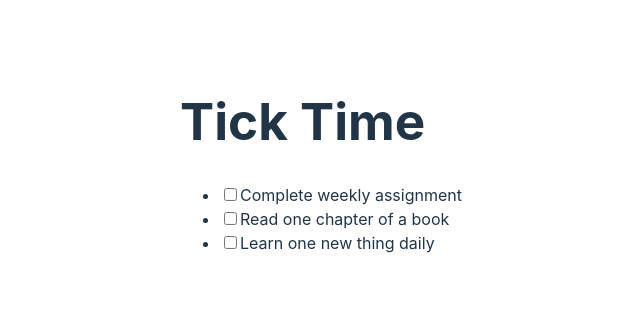
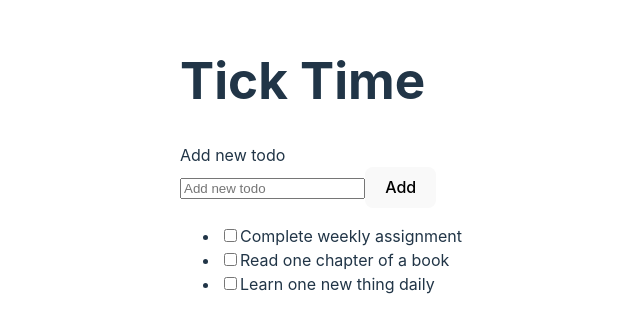
Before and after one commit to rezahedi/ticktime, a React (Vite) app: page / in a window 1280 px wide. Shown: the part 235-568 px from the top of the page, without its empty margins (319-959 px from the left). Built offline with nearby package versions, Linux system fonts and the light colour scheme.

Commit message:
Create AddNew component

```diff
--- a/src/App.jsx
+++ b/src/App.jsx
@@ -1,11 +1,13 @@
 import './App.css'
 import List from './components/Todo/List'
+import AddNew from './components/Todo/AddNew'
 
 function App() {
 
   return (
     <div className="container">
       <h1>Tick Time</h1>
+      <AddNew />
       <List />
     </div>
   )
--- /dev/null
+++ b/src/components/Todo/AddNew.jsx
@@ -0,0 +1,13 @@
+function AddNew() {
+  return (
+    <form>
+      <label htmlFor="myInput">Add new todo</label>
+      <div>
+        <input id="myInput" type="text" placeholder="Add new todo" />
+        <button type="submit">Add</button>
+      </div>
+    </form>
+  )
+}
+
+export default AddNew
```
